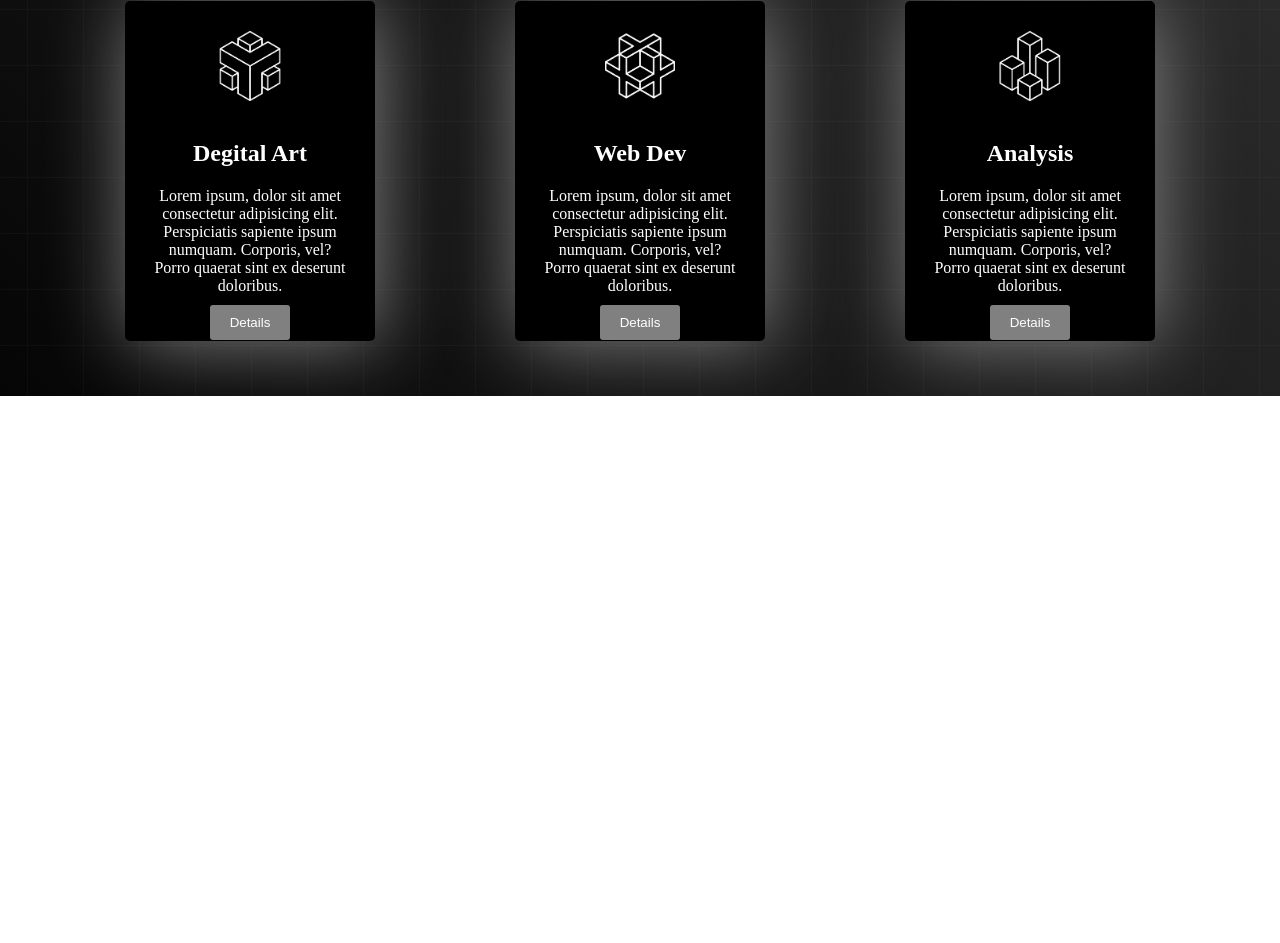
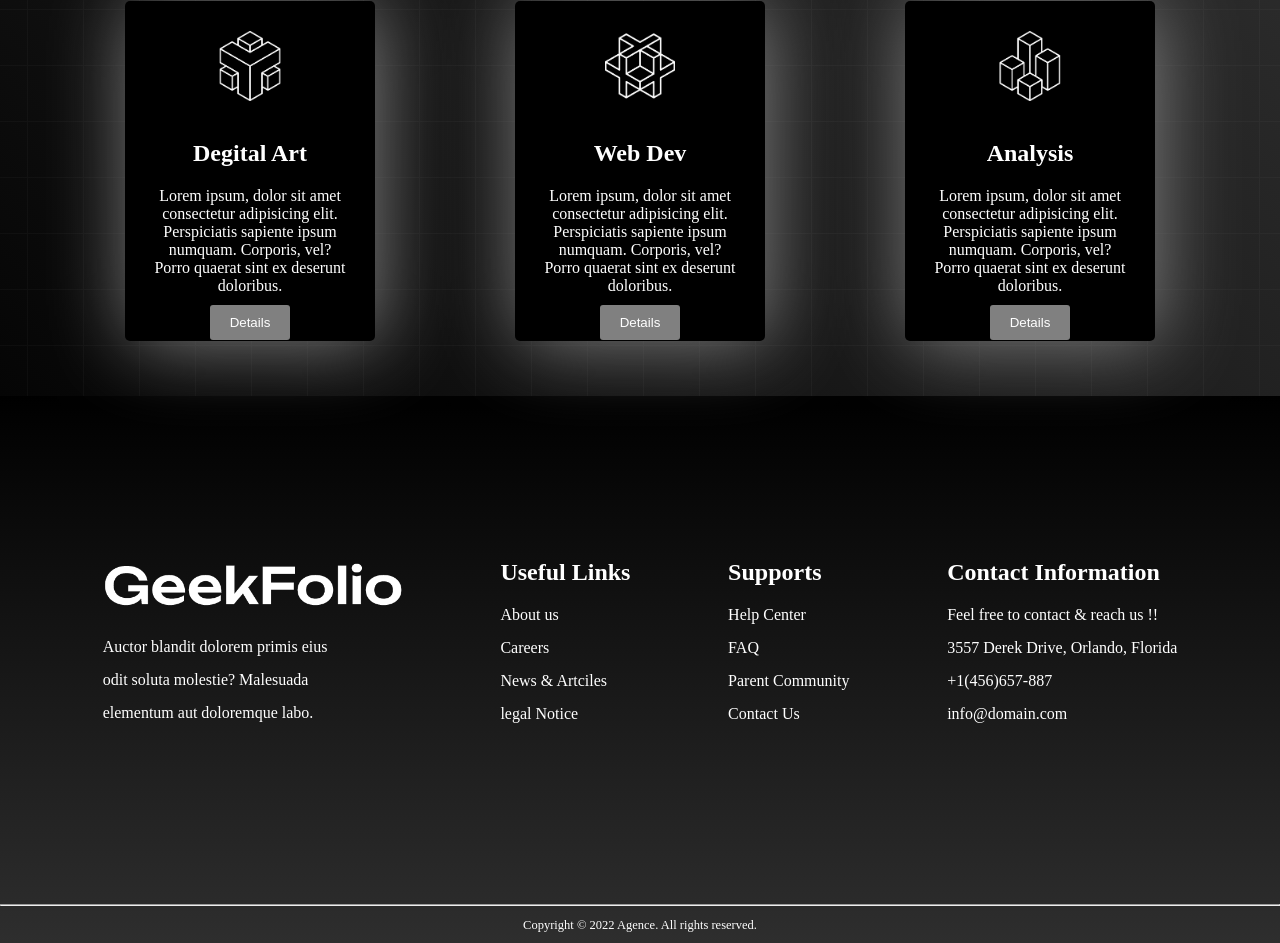
Before and after one commit to frustrated018/first-concept-website, a plain HTML site: page index.html in a window 1280 px wide. Shown: the part 1477-2420 px from the top of the page. Before the commit the page ends 1873 px from the top, so only its background shows below. Drawn offline with Linux system fonts and the light colour scheme.

Commit message:
Added a footer somehow

```diff
--- a/index.html
+++ b/index.html
@@ -98,6 +98,44 @@
     </main>
 <footer>
     <!-- footer starts here -->
+    <div class="footer-container">
+        <div class="section">
+            <img class="footer-logo" src="logo/logo-light.png" alt="footer logo">
+            <p class="footer-description">Auctor blandit dolorem primis eius</p>
+            <p class="footer-description">odit soluta molestie? Malesuada</p>
+            <p class="footer-description">elementum aut doloremque labo.</p>
+        </div>
+        <div class="section">
+            <h2 class="footer-title">Useful Links</h2>
+            <p class="footer-description">About us</p>
+            <p class="footer-description">Careers</p>
+            <p class="footer-description">News & Artciles</p>
+            <p class="footer-description">legal Notice</p>
+        </div>
+        <div class="section">
+            <h2 class="footer-title">Supports</h2>
+            <p class="footer-description">Help Center</p>
+            <p class="footer-description">FAQ</p>
+            <p class="footer-description">Parent Community</p>
+            <p class="footer-description">Contact Us</p>
+
+        </div>
+        <div class="section">
+            <h2 class="footer-title">Contact Information</h2>
+            <p class="footer-description">Feel free to contact & reach us !!</p>
+            <p class="footer-description">3557 Derek Drive, Orlando, Florida</p>
+            <p class="footer-description">+1(456)657-887</p>
+            <p class="footer-description">info@domain.com</p>
+
+        </div>
+
+    </div>
+    <br>
+    <hr>
+     <p class="copyright">
+        <small>Copyright &copy; 2022 Agence. All rights reserved.</small>
+    </p>
+    <!-- Somehow made a footer section but it needs a lot of work to look like the original -->
 
 </footer>
 
--- a/style.css
+++ b/style.css
@@ -150,3 +150,40 @@
 .box-description{
     padding: 10px;
 }
+footer{
+    background-image: linear-gradient(180deg, black, #2e2e2e);
+}
+
+.footer-container{
+    /* color: white; */
+    height: 60vh;
+    /* background-image: linear-gradient(180deg, black, #2e2e2e); */
+    display: flex;
+    justify-content: space-evenly;
+    align-items: center;
+    padding: 5px;
+}
+.footer-logo{
+    width: 300px;
+}
+.footer-title{
+    /* border: 2px solid red; */
+    font-weight: bold;
+    color: white;
+    margin-bottom: 20px;
+}
+.footer-description{
+    /* border: 2px solid red; */
+    color: white;
+    margin-top: 15px;
+}
+hr{
+    color: black;
+}
+.copyright{
+    text-align: center;
+    font-size: 15px;
+    color: white;
+    padding: 10px;
+    /* margin-bottom: 20px; */
+}
```
